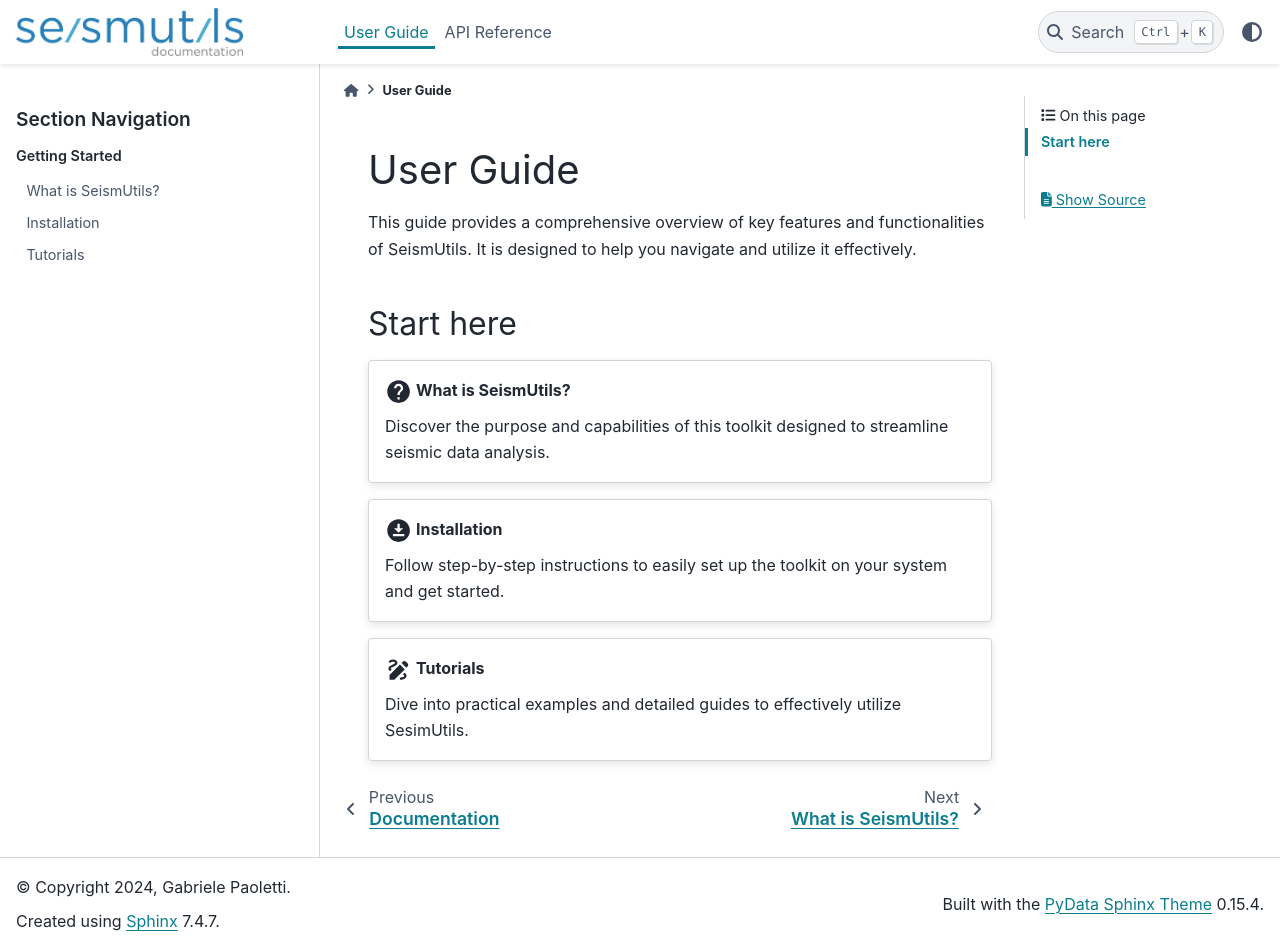
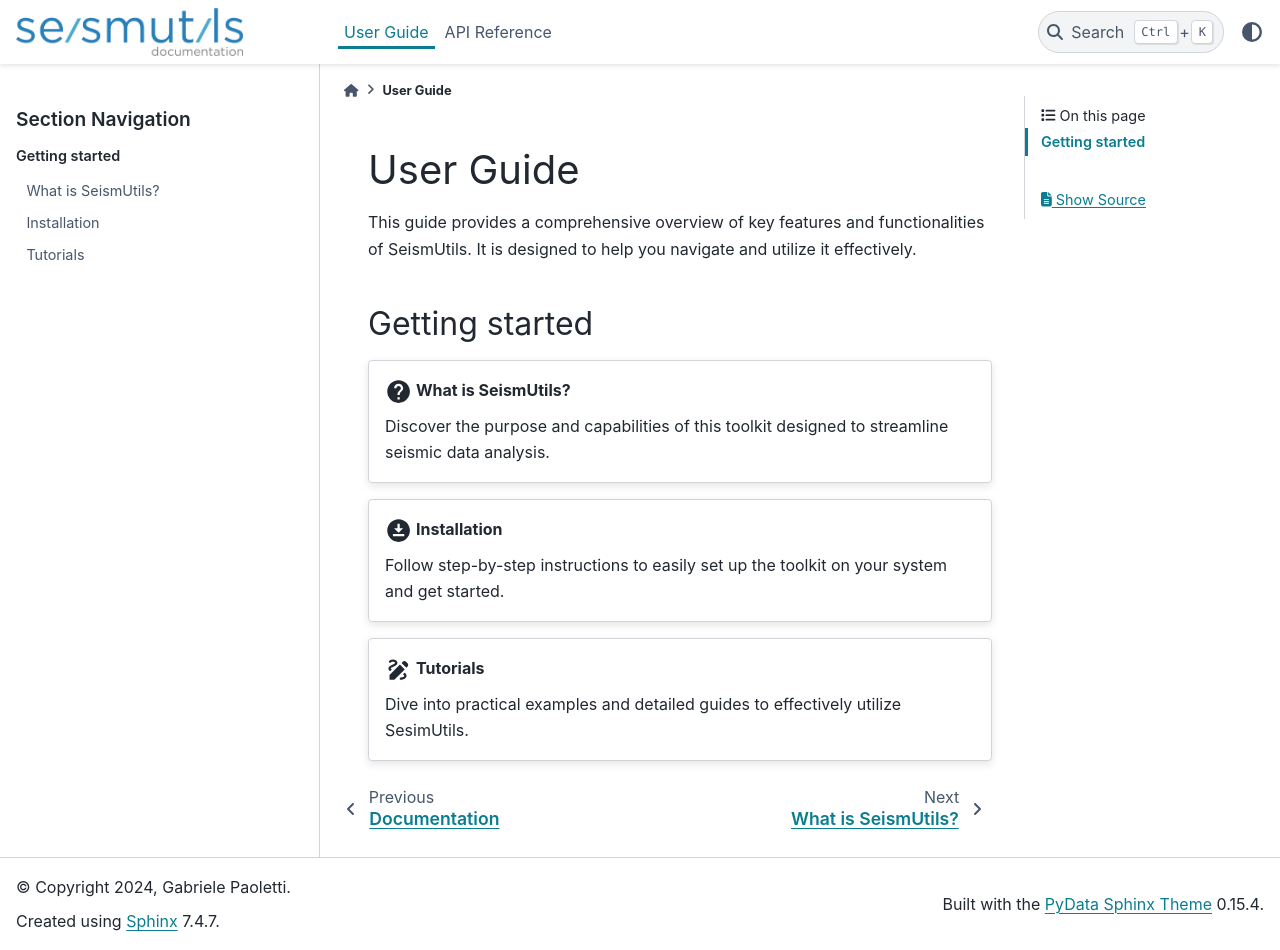
Before and after one commit to gabrielepaoletti/seismutils, a Sphinx documentation site: the page built from docs/source/user_guide.rst, in a window 1280 px wide and 950 px high. Built offline with Sphinx 7.4.7 and the PyData theme 0.15.4, drawn with Linux system fonts in a browser that asks for light colours.

Commit message:
Updated documentation

```diff
--- a/docs/source/user_guide.rst
+++ b/docs/source/user_guide.rst
@@ -4,7 +4,7 @@
 .. toctree::
    :maxdepth: 1
    :hidden:
-   :caption: Getting Started
+   :caption: Getting started
 
    user_guide/introduction
    user_guide/installation
@@ -12,8 +12,8 @@
 
 This guide provides a comprehensive overview of key features and functionalities of SeismUtils. It is designed to help you navigate and utilize it effectively.
 
-Start here
-----------
+Getting started
+---------------
 
 .. card:: :material-regular:`help;1.7em` What is SeismUtils?
    :link: user_guide/introduction
```
